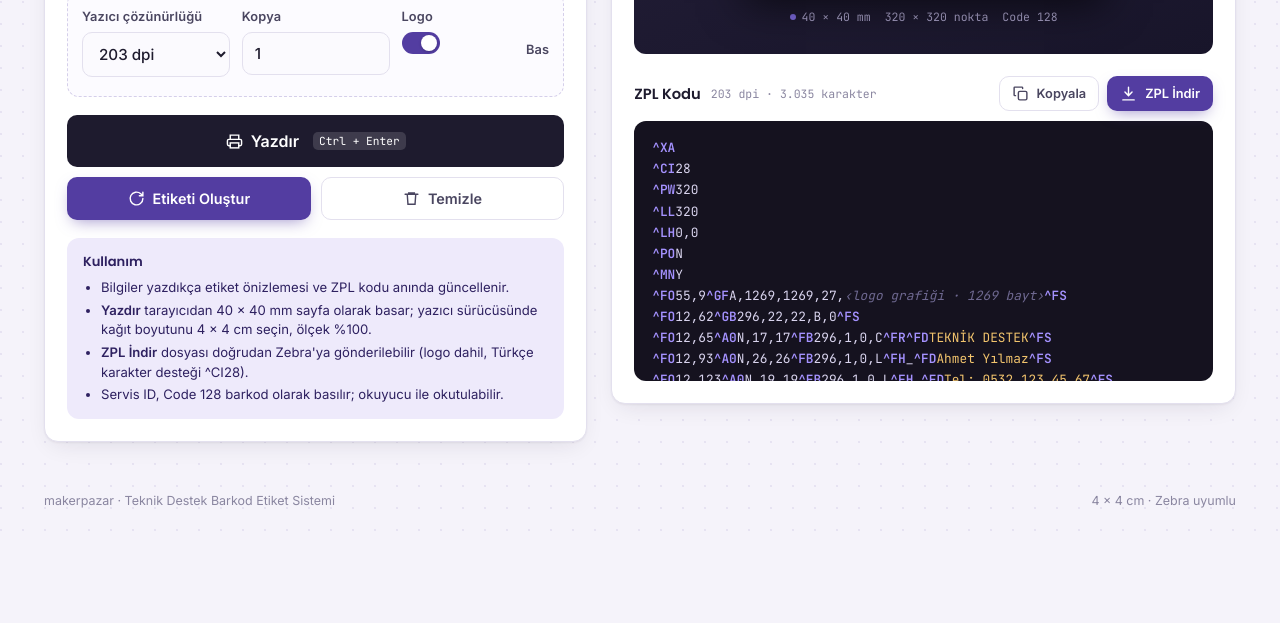
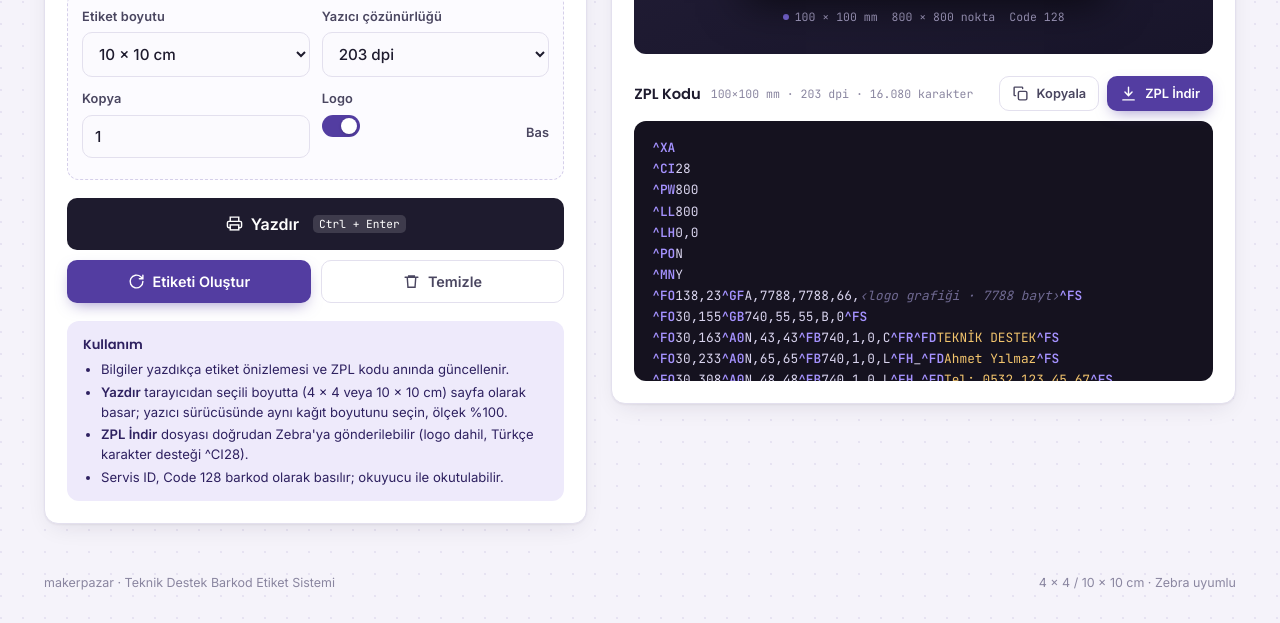
Before and after one commit to makerpazarsistem/Servisbarkod, a plain HTML site: page index.html in a window 1280 px wide. Shown: the part 615-1238 px from the top of the page. Before the commit the page ends 1156 px from the top, so only its background shows below. Drawn offline with Linux system fonts and the light colour scheme.

Commit message:
Update index.html

```diff
--- a/index.html
+++ b/index.html
@@ -77,7 +77,7 @@
   .warn-text{display:none;margin-top:6px;font-size:.75rem;color:var(--warn)}
   .warn-text.show{display:block}
 
-  .settings{display:grid;grid-template-columns:1fr 1fr 1fr;gap:12px;padding:14px;border:1px dashed #D5CFEA;border-radius:12px;background:#FCFBFF;margin:6px 0 18px}
+  .settings{display:grid;grid-template-columns:1fr 1fr;gap:12px;padding:14px;border:1px dashed #D5CFEA;border-radius:12px;background:#FCFBFF;margin:6px 0 18px}
   .settings .field{margin:0}
   .settings select,.settings input{padding-left:12px}
   .switch{display:flex;align-items:center;gap:10px;height:44px;cursor:pointer;user-select:none;font-size:.88rem;font-weight:500;color:var(--ink-2)}
@@ -175,16 +175,16 @@
   }
 
   /* ---------- YAZDIRMA: yalnızca 40 × 40 mm etiket ---------- */
-  @page{size:40mm 40mm;margin:0}
   @media print{
     html,body{background:#fff !important;background-image:none !important;margin:0 !important;padding:0 !important}
     body > *:not(#printArea){display:none !important}
     #printArea{display:block !important}
-    #printArea .label{--u:calc(40mm / 320);border-radius:0;box-shadow:none;animation:none;page-break-after:always;break-after:page}
+    #printArea .label{--u:calc(var(--label-mm, 40mm) / 320);border-radius:0;box-shadow:none;animation:none;page-break-after:always;break-after:page}
     #printArea .label:last-child{page-break-after:auto;break-after:auto}
     .label .l-empty{color:#000}
   }
 </style>
+<style id="pageSize">@page{size:100mm 100mm;margin:0}</style>
 </head>
 <body>
 
@@ -194,7 +194,7 @@
     <span class="divider"></span>
     <div>
       <h1>Teknik Destek · Servis Etiketi</h1>
-      <div class="sub">4 × 4 cm termal etiket · Zebra ZPL</div>
+      <div class="sub">4 × 4 / 10 × 10 cm termal etiket · Zebra ZPL</div>
     </div>
     <span class="chip"><span class="dot"></span><span id="chipText">203 dpi · 320 × 320 nokta</span></span>
   </div>
@@ -246,6 +246,13 @@
 
         <div class="settings">
           <div class="field">
+            <label for="labelSize">Etiket boyutu</label>
+            <select id="labelSize">
+              <option value="100">10 × 10 cm</option>
+              <option value="40">4 × 4 cm</option>
+            </select>
+          </div>
+          <div class="field">
             <label for="dpi">Yazıcı çözünürlüğü</label>
             <select id="dpi">
               <option value="203">203 dpi</option>
@@ -282,7 +289,7 @@
         <b>Kullanım</b>
         <ul>
           <li>Bilgiler yazdıkça etiket önizlemesi ve ZPL kodu anında güncellenir.</li>
-          <li><b style="display:inline;font-family:inherit">Yazdır</b> tarayıcıdan 40 × 40 mm sayfa olarak basar; yazıcı sürücüsünde kağıt boyutunu 4 × 4 cm seçin, ölçek %100.</li>
+          <li><b style="display:inline;font-family:inherit">Yazdır</b> tarayıcıdan seçili boyutta (4 × 4 veya 10 × 10 cm) sayfa olarak basar; yazıcı sürücüsünde aynı kağıt boyutunu seçin, ölçek %100.</li>
           <li><b style="display:inline;font-family:inherit">ZPL İndir</b> dosyası doğrudan Zebra'ya gönderilebilir (logo dahil, Türkçe karakter desteği ^CI28).</li>
           <li>Servis ID, Code 128 barkod olarak basılır; okuyucu ile okutulabilir.</li>
         </ul>
@@ -296,7 +303,7 @@
     <div class="card-body">
       <div class="stage">
         <div class="label" id="labelPreview"></div>
-        <div class="dims"><span><i></i>40 × 40 mm</span><span id="dimDots">320 × 320 nokta</span><span>Code 128</span></div>
+        <div class="dims"><span><i></i><span id="dimMm">100 × 100 mm</span></span><span id="dimDots">320 × 320 nokta</span><span>Code 128</span></div>
       </div>
 
       <div class="zpl-head">
@@ -319,7 +326,7 @@
 
 <footer>
   <span>makerpazar · Teknik Destek Barkod Etiket Sistemi</span>
-  <span>4 × 4 cm · Zebra uyumlu</span>
+  <span>4 × 4 / 10 × 10 cm · Zebra uyumlu</span>
 </footer>
 
 <div id="printArea"></div>
@@ -339,7 +346,21 @@
     customerName: $('customerName'), phoneNumber: $('phoneNumber'), email: $('email'),
     serialNumber: $('serialNumber'), serviceId: $('serviceId')
   };
-  const dpiSel = $('dpi'), copiesInp = $('copies'), logoChk = $('showLogo');
+  const dpiSel = $('dpi'), copiesInp = $('copies'), logoChk = $('showLogo'), sizeSel = $('labelSize');
+
+  /* Etiket boyutu → yazıcı noktası. Yerleşim 320 birimlik tasarım alanında yapılır ve k ile ölçeklenir. */
+  function geom(){
+    const mm = +sizeSel.value, dpi = +dpiSel.value;
+    const dpmm = dpi === 300 ? 11.811 : 8;            // nokta/mm
+    const dots = Math.round(mm * dpmm);               // 40mm: 320/472 · 100mm: 800/1181
+    return { mm, dpi, dots, k: dots / 320 };
+  }
+  function applyPageSize(){
+    const mm = +sizeSel.value;
+    $('pageSize').textContent = `@page{size:${mm}mm ${mm}mm;margin:0}`;
+    document.documentElement.style.setProperty('--label-mm', mm + 'mm');
+    $('dimMm').textContent = `${mm} × ${mm} mm`;
+  }
   const preview = $('labelPreview'), zplOutput = $('zplOutput'), printArea = $('printArea');
   let currentZPL = '';
 
@@ -425,10 +446,14 @@
       { y:L.snY,   h:L.rowH,  text: v.serialNumber ? 'S/N: ' + v.serialNumber : '', ph:'S/N: —' }
     ].map(r => ({ ...r, text: truncateText(r.text, maxChars(r.h)) }));
   }
+  // Barkod modül genişliği gerçek yazıcı noktası üzerinden hesaplanır; önizleme ve ZPL aynı sonucu kullanır
   function barcodeFit(widths){
+    const G = geom();
     const total = widths.reduce((a,b)=>a+b,0);
-    const m = Math.max(1, Math.min(3, Math.floor(INNER / total)));
-    return { m, total, width: total * m, x: Math.round((W - total * m) / 2), fits: total <= INNER };
+    const innerD = Math.round(INNER * G.k);
+    const mod = Math.max(1, Math.floor(innerD / total));   // kenar boşlukları içinde en geniş tam-nokta modül
+    const wD = total * mod, xD = Math.round((G.dots - wD) / 2);
+    return { mod, total, wD, xD, width: wD / G.k, x: xD / G.k, fits: total <= innerD };
   }
 
   /* ===================== Etiket DOM'u (önizleme + baskı ortak) ===================== */
@@ -451,7 +476,7 @@
 
     const widths = code128B(v.barcodeData);
     const fit = barcodeFit(widths);
-    const { svg } = barcodeSVG(widths, fit.m, 100);
+    const { svg } = barcodeSVG(widths, fit.mod, 100);
     Object.assign(svg.style, { left:u(fit.x), top:u(L.barY), width:u(fit.width), height:u(L.barH), position:'absolute' });
     svg.setAttribute('class', 'l-bar');
     root.appendChild(svg);
@@ -502,15 +527,14 @@
     return s.replace(/_/g,'_5F').replace(/\^/g,'_5E').replace(/~/g,'_7E');
   }
   function generateZPL(v){
-    const dpi = +dpiSel.value;
-    const k = dpi === 300 ? 12/8 : 1;           // 300 dpi ölçek katsayısı
-    const s = n => Math.round(n * k);
+    const G = geom(), dpi = G.dpi;
+    const s = n => Math.round(n * G.k);
     const withLogo = logoChk.checked;
     const L = layout(withLogo);
     const copies = Math.min(99, Math.max(1, parseInt(copiesInp.value, 10) || 1));
 
     const z = [];
-    z.push('^XA', '^CI28', `^PW${s(W)}`, `^LL${s(W)}`, '^LH0,0', '^PON', '^MNY');
+    z.push('^XA', '^CI28', `^PW${G.dots}`, `^LL${G.dots}`, '^LH0,0', '^PON', '^MNY');
 
     if (withLogo && logoReady){
       const g = logoGFA(s(L.logoW), s(L.logoH));
@@ -525,14 +549,12 @@
 
     const widths = code128B(v.barcodeData);
     const fit = barcodeFit(widths);
-    const mod = Math.max(1, Math.floor(s(INNER) / fit.total));
-    const bx = Math.round((s(W) - fit.total * mod) / 2);
-    z.push(`^BY${mod},3,${s(L.barH)}`);
-    z.push(`^FO${bx},${s(L.barY)}^BCN,${s(L.barH)},N,N,N,N^FD${v.barcodeData.replace(/[\^~]/g,'')}^FS`);
+    z.push(`^BY${fit.mod},3,${s(L.barH)}`);
+    z.push(`^FO${fit.xD},${s(L.barY)}^BCN,${s(L.barH)},N,N,N,N^FD${v.barcodeData.replace(/[\^~]/g,'')}^FS`);
     z.push(`^FO${s(M)},${s(L.idY)}^A0N,${s(L.idH)},${s(L.idH)}^FB${s(INNER)},1,0,C^FH_^FD${zplEscape(truncateText(v.serviceId || '000000', maxChars(L.idH)))}^FS`);
 
     z.push(`^PQ${copies},0,1,Y`, '^XZ');
-    return { code: z.join('\n'), fit, dpi, dots: s(W) };
+    return { code: z.join('\n'), fit, dpi, dots: G.dots, mm: G.mm };
   }
 
   function renderZPL(code){
@@ -562,7 +584,7 @@
     const z = generateZPL(v);
     currentZPL = z.code;
     renderZPL(z.code);
-    $('zplMeta').textContent = `${z.dpi} dpi · ${z.code.length.toLocaleString('tr-TR')} karakter`;
+    $('zplMeta').textContent = `${z.mm}×${z.mm} mm · ${z.dpi} dpi · ${z.code.length.toLocaleString('tr-TR')} karakter`;
     $('chipText').textContent = `${z.dpi} dpi · ${z.dots} × ${z.dots} nokta`;
     $('dimDots').textContent = `${z.dots} × ${z.dots} nokta`;
 
@@ -637,11 +659,11 @@
 
   // Ayarları hatırla
   function saveSettings(){
-    try { localStorage.setItem('mp_label_settings', JSON.stringify({ dpi: dpiSel.value, logo: logoChk.checked })); } catch(e){}
+    try { localStorage.setItem('mp_label_settings', JSON.stringify({ dpi: dpiSel.value, logo: logoChk.checked, size: sizeSel.value })); } catch(e){}
   }
   try {
     const st = JSON.parse(localStorage.getItem('mp_label_settings') || 'null');
-    if (st){ dpiSel.value = st.dpi; logoChk.checked = !!st.logo; }
+    if (st){ dpiSel.value = st.dpi; logoChk.checked = !!st.logo; if (st.size) sizeSel.value = st.size; }
   } catch(e){}
 
   /* ===================== Olaylar ===================== */
@@ -661,6 +683,8 @@
   for (const k in inputs) inputs[k].addEventListener('input', generateLabel);
   copiesInp.addEventListener('input', generateLabel);
   dpiSel.addEventListener('change', () => { saveSettings(); generateLabel(); });
+  sizeSel.addEventListener('change', () => { saveSettings(); applyPageSize(); generateLabel(); });
+  applyPageSize();
   logoChk.addEventListener('change', () => { saveSettings(); generateLabel(); });
 
   document.addEventListener('keydown', e => {
```
